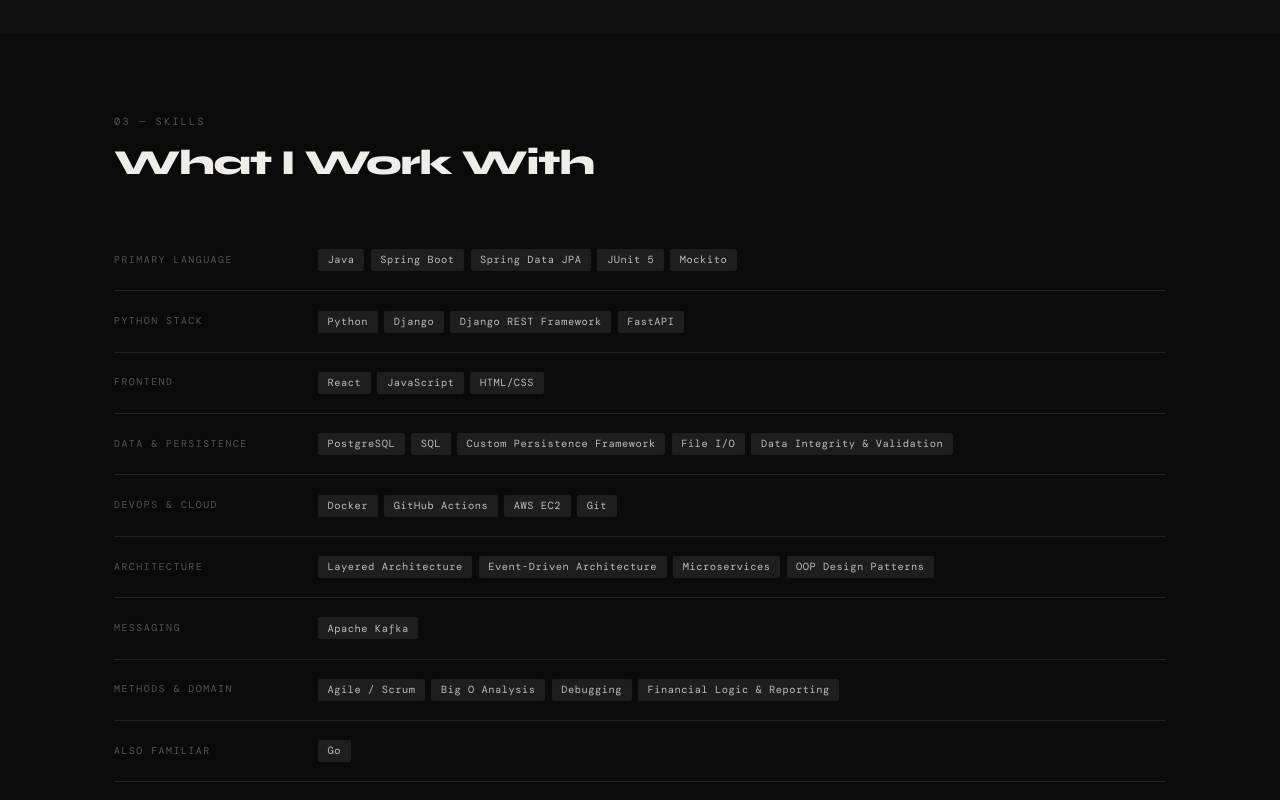
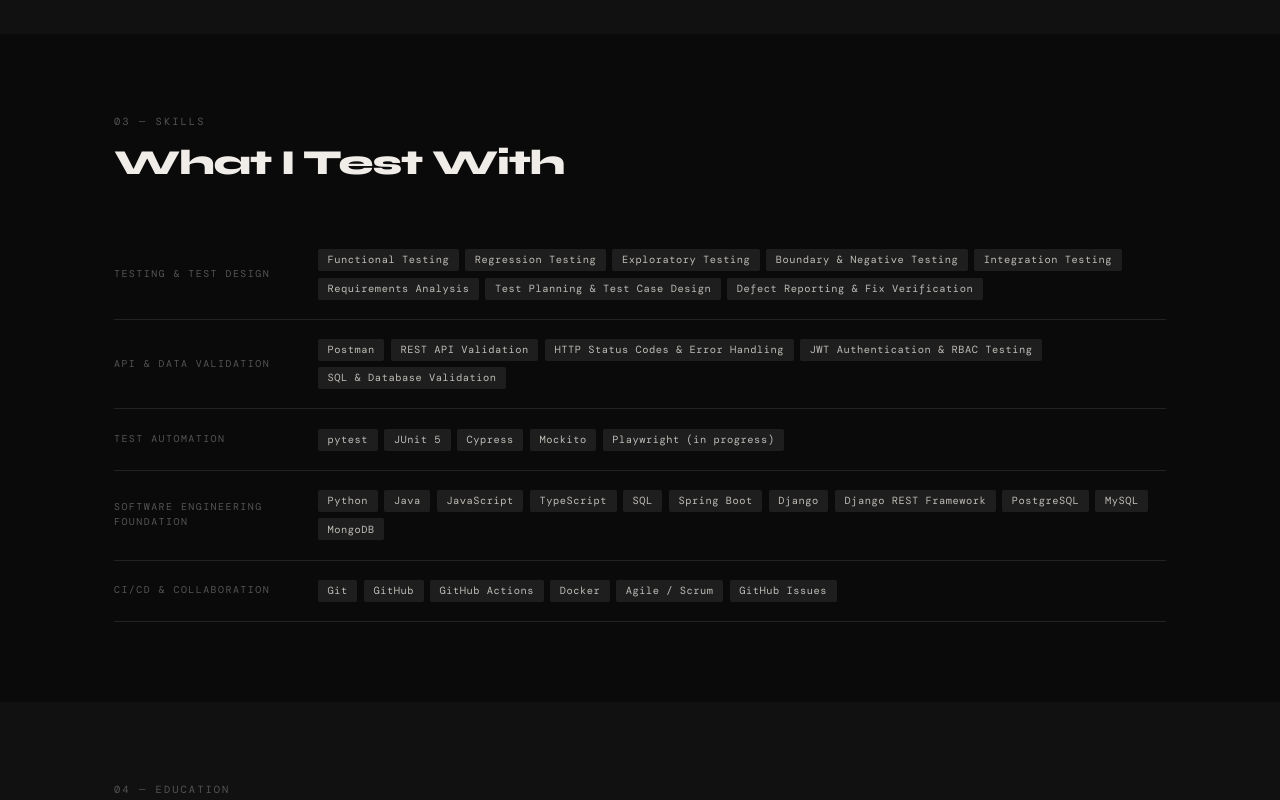
Before and after one commit to fathiaoyinloye/fathiaoyinloye, a Next.js app in the folder fathia-portfolio/: page / in a window 1280 px wide. Shown: the part 3540-4340 px from the top of the page. Built offline with nearby package versions, Linux system fonts and the light colour scheme; a web font is replaced by a local one.

Commit message:
Reorder Skills to QA-first groups

```diff
--- a/fathia-portfolio/app/components/Skills.tsx
+++ b/fathia-portfolio/app/components/Skills.tsx
@@ -1,15 +1,11 @@
 "use client";
 
 const skillGroups = [
-  { label: "Primary Language", skills: ["Java", "Spring Boot", "Spring Data JPA", "JUnit 5", "Mockito"] },
-  { label: "Python Stack", skills: ["Python", "Django", "Django REST Framework", "FastAPI"] },
-  { label: "Frontend", skills: ["React", "JavaScript", "HTML/CSS"] },
-  { label: "Data & Persistence", skills: ["PostgreSQL", "SQL", "Custom Persistence Framework", "File I/O", "Data Integrity & Validation"] },
-  { label: "DevOps & Cloud", skills: ["Docker", "GitHub Actions", "AWS EC2", "Git"] },
-  { label: "Architecture", skills: ["Layered Architecture", "Event-Driven Architecture", "Microservices", "OOP Design Patterns"] },
-  { label: "Messaging", skills: ["Apache Kafka"] },
-  { label: "Methods & Domain", skills: ["Agile / Scrum", "Big O Analysis", "Debugging", "Financial Logic & Reporting"] },
-  { label: "Also Familiar", skills: ["Go"] },
+  { label: "Testing & Test Design", skills: ["Functional Testing", "Regression Testing", "Exploratory Testing", "Boundary & Negative Testing", "Integration Testing", "Requirements Analysis", "Test Planning & Test Case Design", "Defect Reporting & Fix Verification"] },
+  { label: "API & Data Validation", skills: ["Postman", "REST API Validation", "HTTP Status Codes & Error Handling", "JWT Authentication & RBAC Testing", "SQL & Database Validation"] },
+  { label: "Test Automation", skills: ["pytest", "JUnit 5", "Cypress", "Mockito", "Playwright (in progress)"] },
+  { label: "Software Engineering Foundation", skills: ["Python", "Java", "JavaScript", "TypeScript", "SQL", "Spring Boot", "Django", "Django REST Framework", "PostgreSQL", "MySQL", "MongoDB"] },
+  { label: "CI/CD & Collaboration", skills: ["Git", "GitHub", "GitHub Actions", "Docker", "Agile / Scrum", "GitHub Issues"] },
 ];
 
 export function Skills() {
@@ -18,7 +14,7 @@
       <div style={{ marginBottom: "2.5rem" }}>
         <p className="section-label" style={{ marginBottom: "0.5rem" }}>03 — SKILLS</p>
         <h2 style={{ fontSize: "clamp(1.6rem, 5vw, 2.2rem)", fontWeight: 800, letterSpacing: "-0.03em", color: "var(--fg)" }}>
-          What I Work With
+          What I Test With
         </h2>
       </div>
 
```
